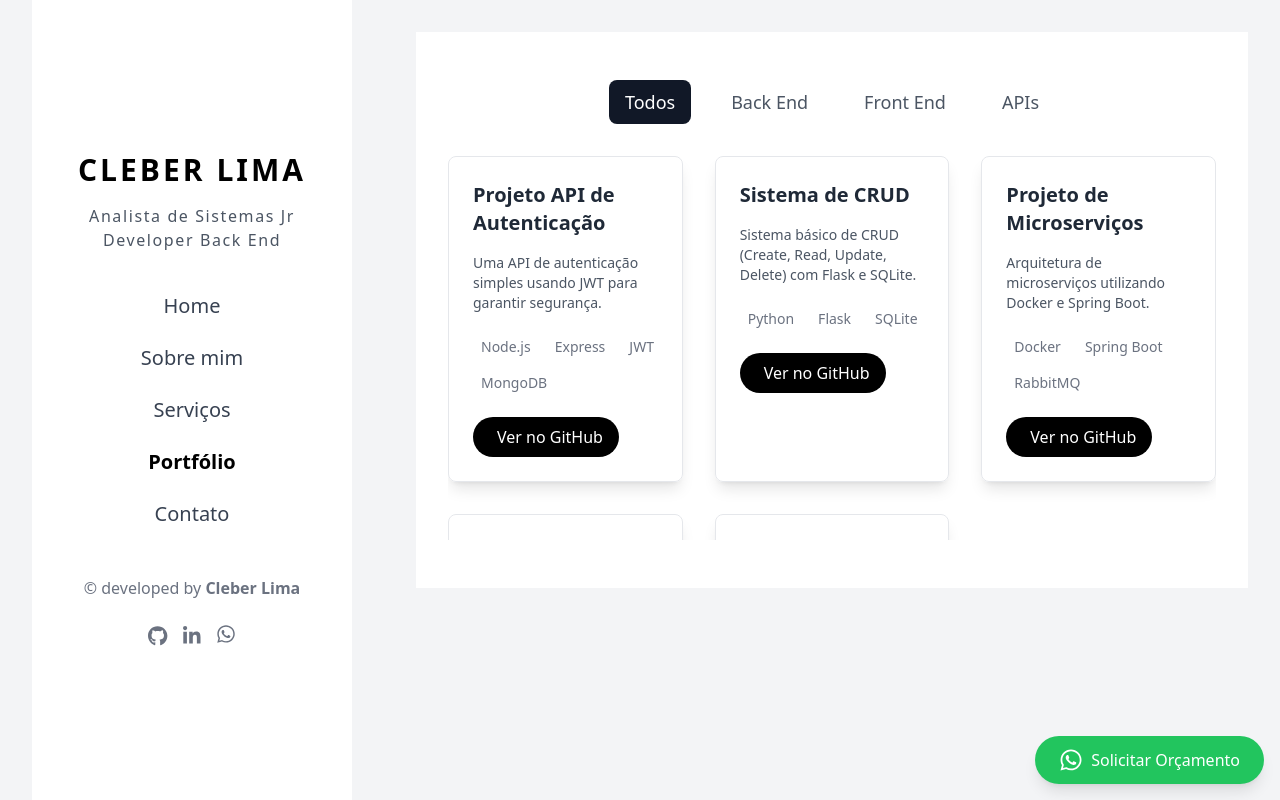
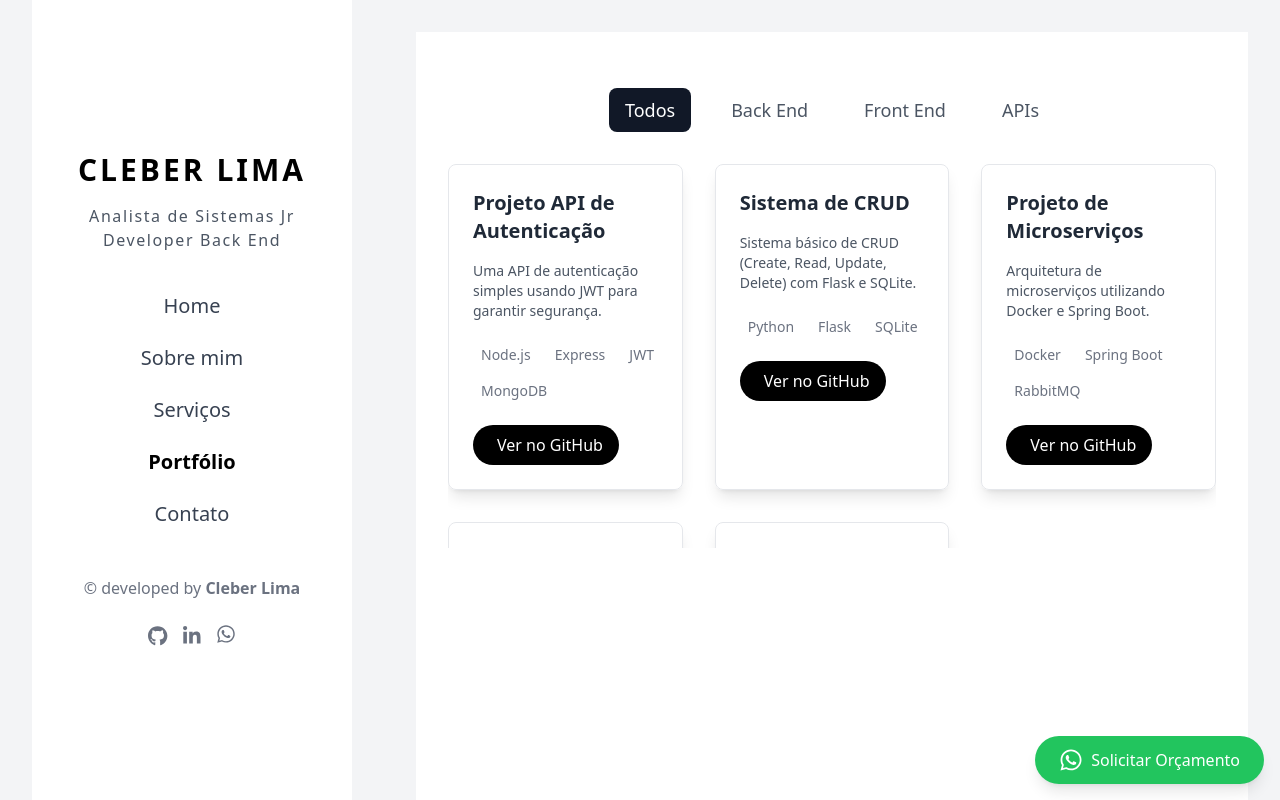
Before and after one commit to cleberliim/portfolio-online-devs, a React (Create React App) app: page /portfolio in a window 1280 px wide. Built offline with nearby package versions, Linux system fonts and the light colour scheme.

Commit message:
modified:   src/components/Portfolio.js

```diff
--- a/src/components/Portfolio.js
+++ b/src/components/Portfolio.js
@@ -80,15 +80,16 @@ const Portfolio = () => {
       : portfolioItems.filter((project) => project.category === selectedCategory);
 
   return (
-    <div className="max-w-7xl mx-auto px-4 sm:px-6 lg:px-8 py-12 bg-white">
+    <div className="max-w-7xl mx-auto px-4 sm:px-6 lg:px-8 min-h-svh bg-white pt-14">
+
       {/* Filtros de Categoria */}
       <div className="flex justify-center space-x-6 mb-8">
         {['Todos', 'Back End', 'Front End', 'APIs'].map((category) => (
           <button
             key={category}
             onClick={() => filterProjects(category)}
-            className={`text-lg font-medium py-2 px-4 rounded-lg transition-all duration-300 hover:bg-gray-100 focus:outline-none ${
-              selectedCategory === category ? 'bg-gray-900 text-white' : 'bg-transparent text-gray-600'
+            className={`text-lg font-medium py-2 px-4 rounded-lg  ${
+              selectedCategory === category ? 'bg-gray-900 text-white' : ' text-gray-600'
             }`}
           >
             {category}
```
